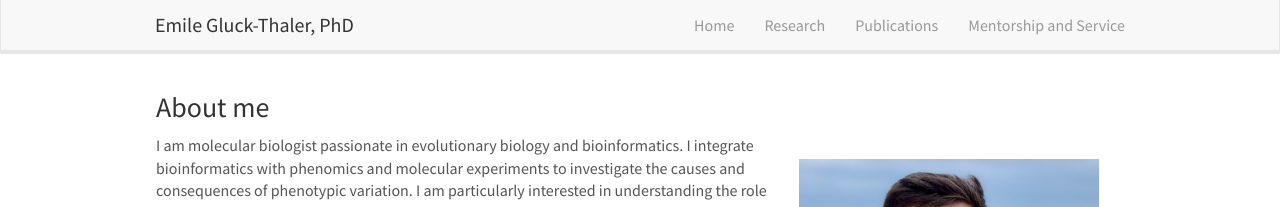
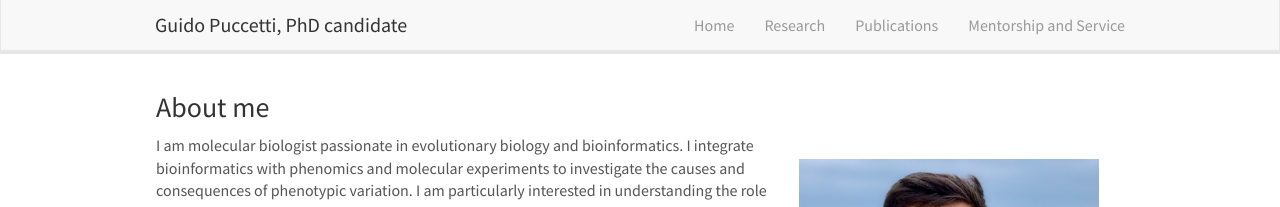
Before and after one commit to guidopuccetti/guidopuccetti.github.io, a Jekyll site: the page built from _pages/home.md, in a window 1280 px wide. Shown: the top 207 px of the page. Built offline with Jekyll 4.4.1, drawn with Linux system fonts in a browser that asks for light colours; nearby versions of some CDN libraries.

Commit message:
Update header.html

```diff
--- a/_includes/header.html
+++ b/_includes/header.html
@@ -8,7 +8,7 @@
 		<span class="icon-bar"></span>
 	  </button>
 
-    <a class="navbar-brand" href="{{ site.url }}{{ site.baseurl }}/">Emile Gluck-Thaler, PhD</a>
+    <a class="navbar-brand" href="{{ site.url }}{{ site.baseurl }}/">Guido Puccetti, PhD candidate</a>
 	</div>
 	<div class="collapse navbar-collapse" id="navbar-collapse-1">
 	  <ul class="nav navbar-nav navbar-right">
```
